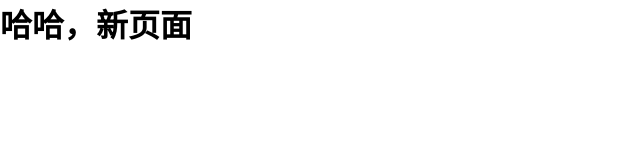
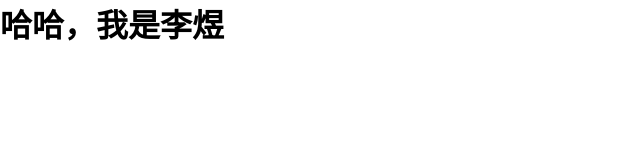
Before and after one commit to SHAOYANGzhoujielun/yu, a plain HTML site: page new.html in a window 1280 px wide. Shown: the whole page, without its empty margins (0-640 px from the left). Drawn offline with Linux system fonts and the light colour scheme.

Commit message:
Update new.html

```diff
--- a/new.html
+++ b/new.html
@@ -10,6 +10,6 @@
     </style>
   </head>
   <body>
-<h1>哈哈，新页面</h1>
+<h1>哈哈，我是李煜</h1>
   </body>
 </html>
```
